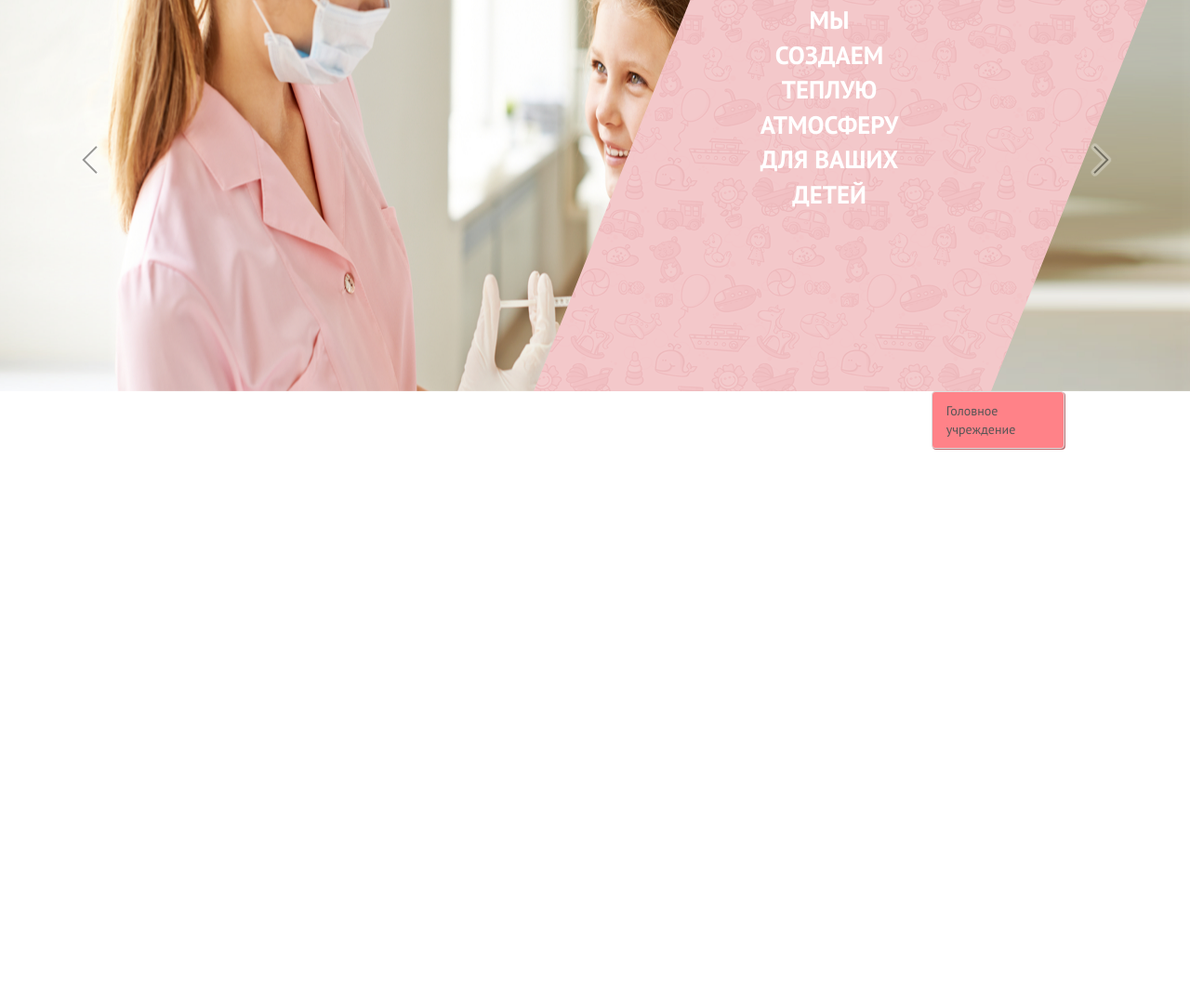
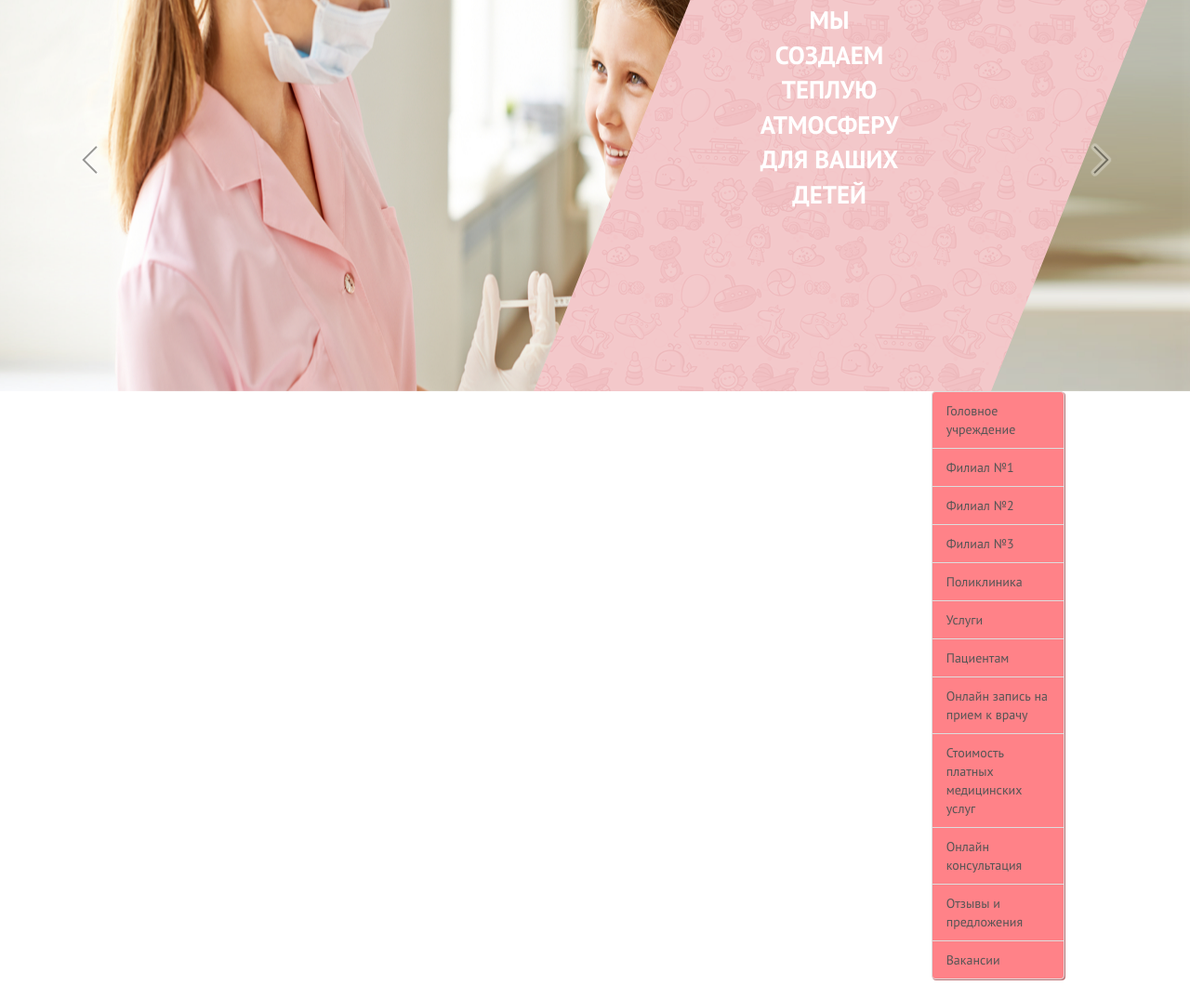
Before and after one commit to coatceatl/dgp, a website: page index.html in a window 1280 px wide. Shown: the part 418-1492 px from the top of the page at 93% size. Before the commit the page ends 921 px from the top, so only its background shows below. Drawn offline with nearby package versions, Linux system fonts and the light colour scheme.

Commit message:
added list group

```diff
--- a/index.html
+++ b/index.html
@@ -171,6 +171,17 @@
           <div class='col-xs-12 col-md-2 sidebar-offcanvas' id='sidebar'>
             <div class='list-group'>
               <a href='#' class='list-group-item'>Головное учреждение</a>
+              <a href='#' class='list-group-item'>Филиал №1</a>
+              <a href='#' class='list-group-item'>Филиал №2</a>
+              <a href='#' class='list-group-item'>Филиал №3</a>
+              <a href='#' class='list-group-item'>Поликлиника</a>
+              <a href='#' class='list-group-item'>Услуги</a>
+              <a href='#' class='list-group-item'>Пациентам</a>
+              <a href='#' class='list-group-item'>Онлайн запись на прием к врачу</a>
+              <a href='#' class='list-group-item'>Стоимость платных медицинских услуг</a>
+              <a href='#' class='list-group-item'>Онлайн консультация</a>
+              <a href='#' class='list-group-item'>Отзывы и предложения</a>
+              <a href='#' class='list-group-item'>Вакансии</a>
             </div>
           </div>
         </div>
```
